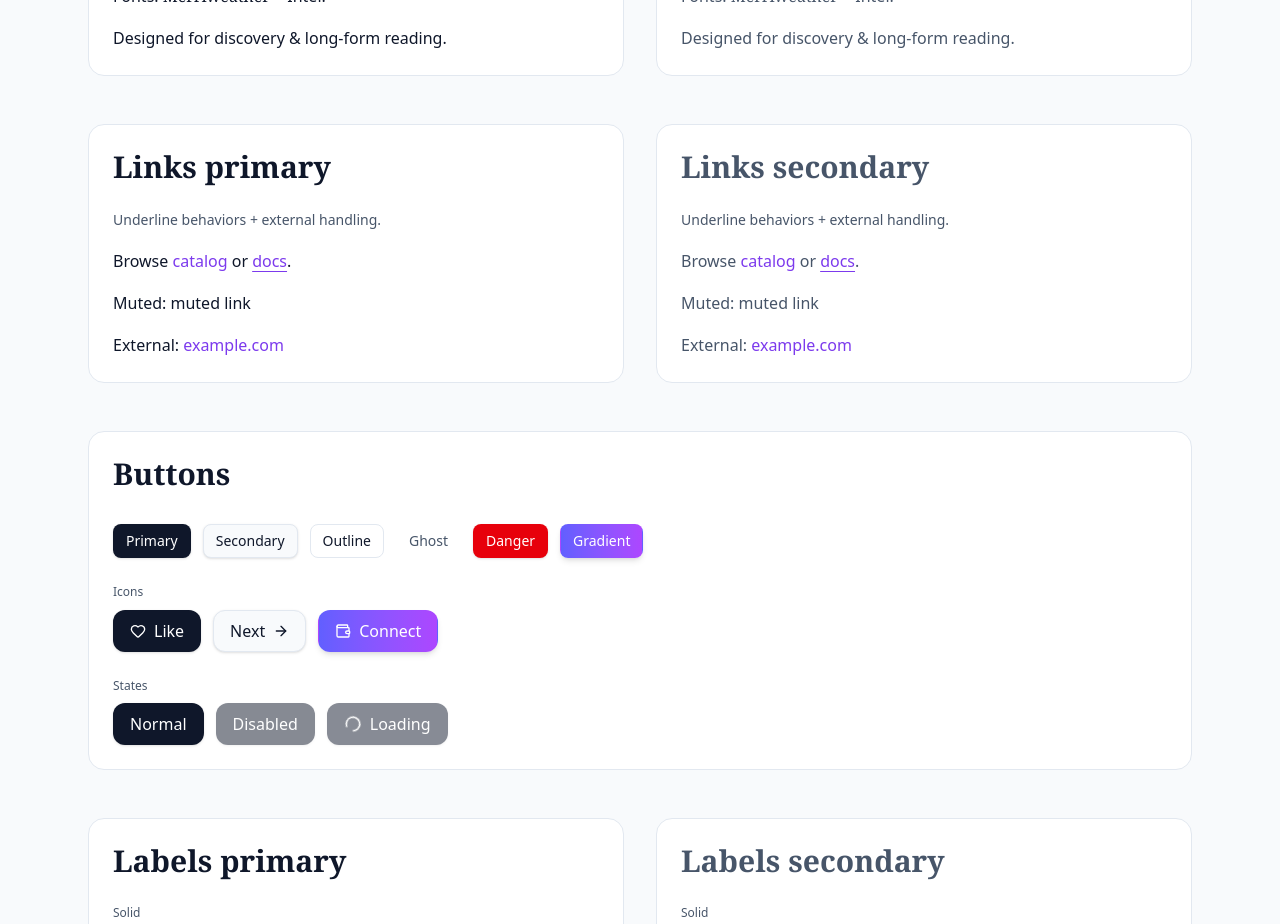
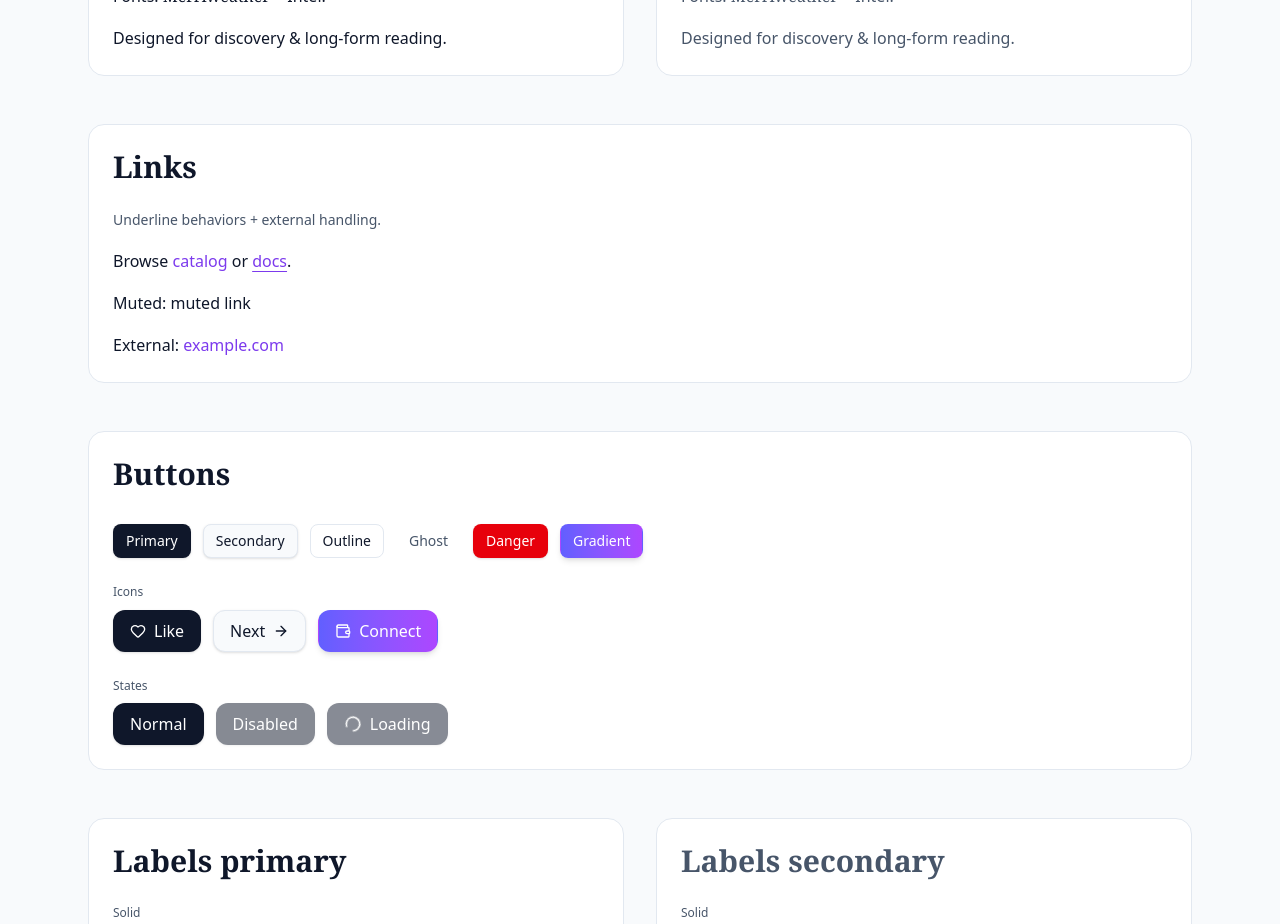
Before and after one commit to nova-collective/andromeda, a Next.js app: page /vds in a window 1280 px wide. Shown: the part 920-1844 px from the top of the page. Built offline with nearby package versions, Linux system fonts and the light colour scheme.

Commit message:
feat(AN-20): link section fix

```diff
--- a/src/app/vds/page.tsx
+++ b/src/app/vds/page.tsx
@@ -66,27 +66,16 @@ export default function VDSPage() {
             </div>
 
             {/* Links */}
-            <div className="grid gap-8 md:grid-cols-2">
+            <div className="grid gap-8 md:grid-cols-1">
               <div className="rounded-2xl bg-primary border border-color p-6 flex flex-col gap-6 shadow-card">
                 <header className="flex items-center justify-between">
-                  <Heading level={2} className="text-lg font-serif font-semibold">Links primary</Heading>
+                  <Heading level={2} className="text-lg font-serif font-semibold">Links</Heading>
                 </header>
                 <div className="space-y-4">
                   <Paragraph size="sm" muted className="text-secondary">Underline behaviors + external handling.</Paragraph>
                   <Paragraph>Browse <Link href="#">catalog</Link> or <Link href="#" underline="always">docs</Link>.</Paragraph>
                   <Paragraph>Muted: <Link href="#" muted>muted link</Link></Paragraph>
                   <Paragraph>External: <Link href="https://example.com">example.com</Link></Paragraph>
-                </div>
-              </div>
-              <div className="rounded-2xl bg-primary border border-color p-6 flex flex-col gap-6 shadow-card">
-                <header className="flex items-center justify-between">
-                  <Heading level={2} className="text-lg font-serif font-semibold" variant="secondary">Links secondary</Heading>
-                </header>
-                <div className="space-y-4">
-                  <Paragraph size="sm" muted className="text-secondary">Underline behaviors + external handling.</Paragraph>
-                  <Paragraph variant="secondary">Browse <Link href="#">catalog</Link> or <Link href="#" underline="always">docs</Link>.</Paragraph>
-                  <Paragraph variant="secondary">Muted: <Link href="#" muted>muted link</Link></Paragraph>
-                  <Paragraph variant="secondary">External: <Link href="https://example.com">example.com</Link></Paragraph>
                 </div>
               </div>
             </div>
```
